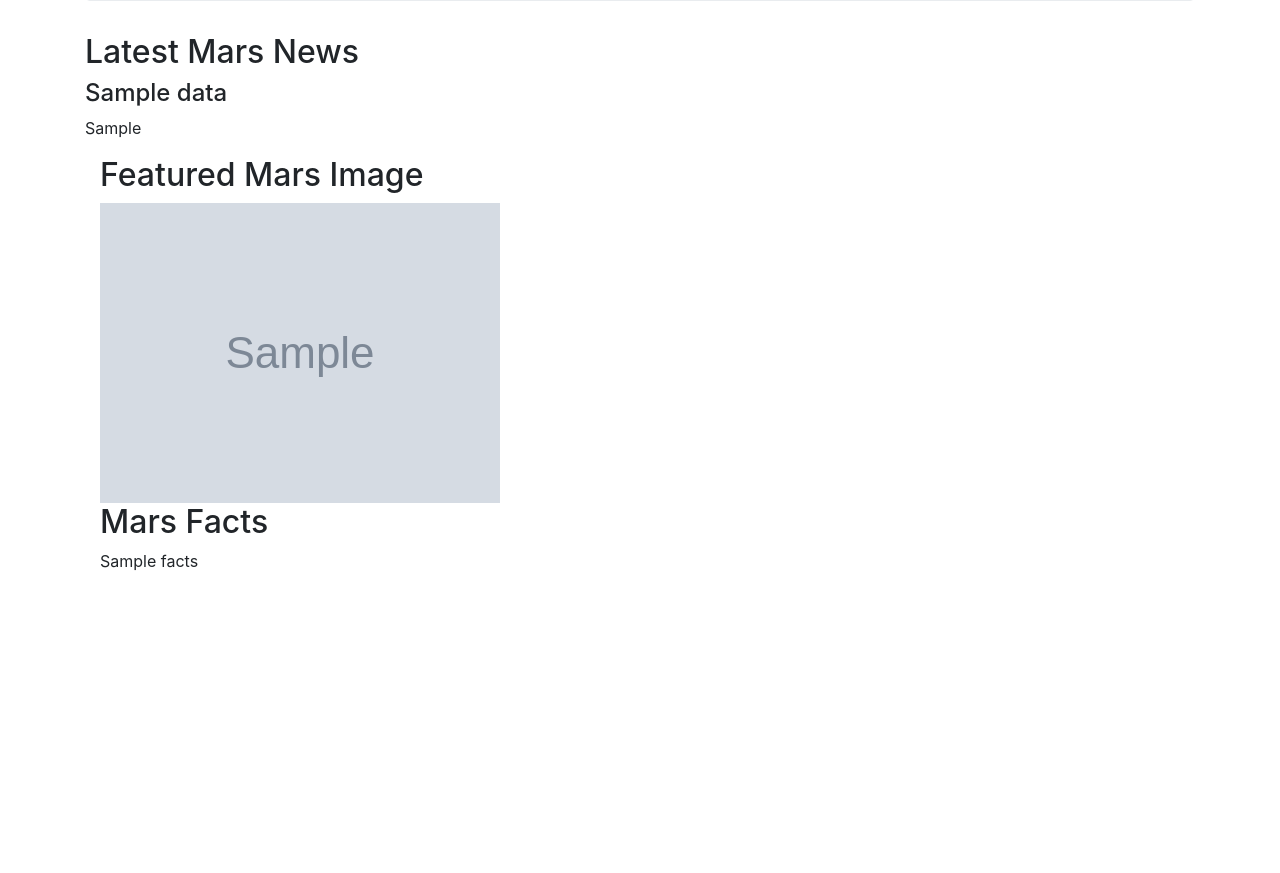
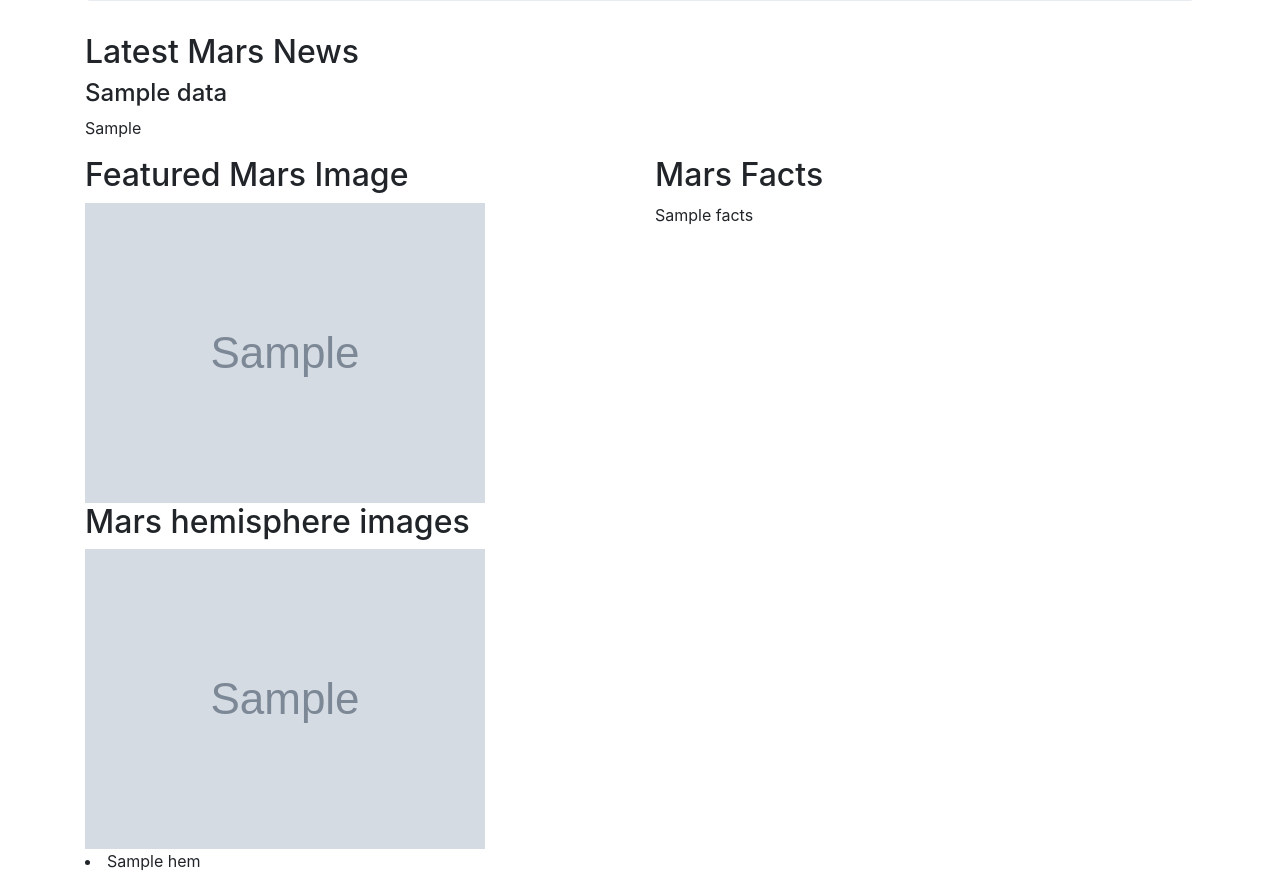
Before and after one commit to LP-116/web-scraping-challenge, a Flask app: page / in a window 1280 px wide. Shown: the part 247-1120 px from the top of the page. Before the commit the page ends 818 px from the top, so only its background shows below. Run offline with Flask 2, Linux system fonts and the light colour scheme; grey boxes marked "Sample" are stand-in pictures; a database or web service that is not in the repository returns one stand-in record (values such as "Sample title"); some libraries are stand-ins or nearby versions.

Commit message:
updating code

```diff
--- a/templates/index.html
+++ b/templates/index.html
@@ -25,6 +25,7 @@
                         <p>{{ mars.news_paragraph }}</p>
                     </div>
                 </div>
+            </div>
             <div class="col-md-6">
                 <div class="media-body">
                     <h2>Featured Mars Image</h2>
@@ -35,9 +36,21 @@
             <div class="col-md-6">
                 <div class="media-body">
                     <h2>Mars Facts</h2>
-                    {{ mars.facts | safe }}
+                          <p>{{mars.facts | safe}}</p>
+                        </div>
+                      </div>
+
+            <div class="col-md-6">
+                <div class="media-body">
+                    <h2>Mars hemisphere images</h2>
+                    {% for hem in mars.hemispheres %}
+                     <img src="{{ hem.img_url }}">
+                     <li> {{ hem.title }} </li>
+                     {% endfor %}
+                    </div>
                 </div>
-            </div>
+
+
 
 
             </div>
```
